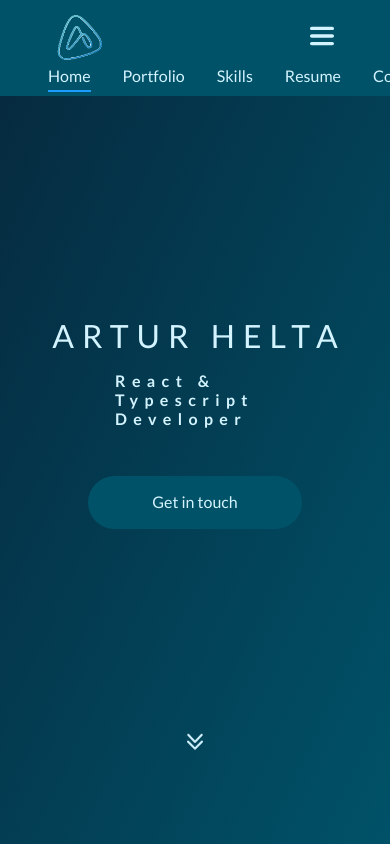
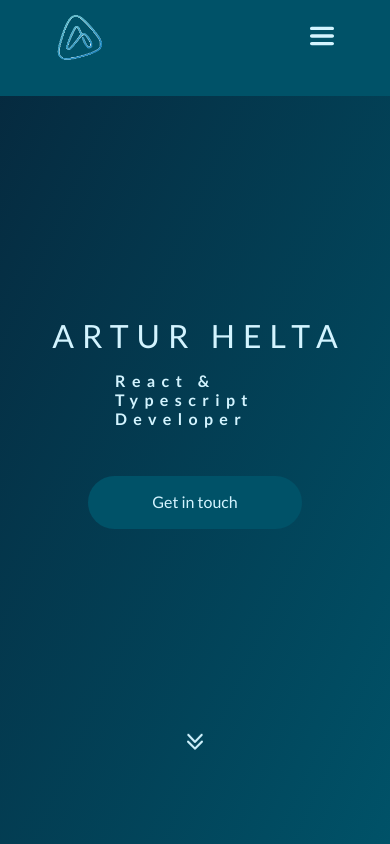
Before and after one commit to helter88/portfolio-website, a React (Create React App) app: page / in a window 390 px wide. Shown: the top 844 px of the page. Built offline with nearby package versions, Linux system fonts and the light colour scheme.

Commit message:
adapt responsive style to Header

```diff
--- a/src/components/Header.module.css
+++ b/src/components/Header.module.css
@@ -97,14 +97,15 @@ ul {
         right: 3.5rem;
     }
 
-    /* .nav-container ul{
+    .nav-container ul{
         flex-direction: column;
         padding: 1.5rem 0;
 
-    } */
+    }
 
     .nav-container.active{
         display: flex;
+        justify-content: center;
 
     }
 
--- a/src/components/Header.tsx
+++ b/src/components/Header.tsx
@@ -5,10 +5,9 @@ import {Link} from 'react-scroll';
 import { ReactComponent as Hamburger } from './../img/hamburger-icon.svg';
 
 const Header = () => {
-  const [isClicked, setIsClicked] = useState(false);
+  const [isOpen, setIsOpen] = useState(false);
 
-  console.log(isClicked);
-
+  const toggleOpen = () => setIsOpen(!isOpen);
 
   const toogleHome= () =>{
     window.scrollTo({top: 0, left: 0, behavior: 'smooth'});
@@ -20,17 +19,22 @@ const Header = () => {
           <img src={logo} alt='logo' className={styles.logo} onClick={toogleHome} />
         </div>
 
-      <div className={styles[`nav-container ${isClicked && 'active'}`]}>
+      <div className={`${styles['nav-container']} ${isOpen && styles.active}`}>
         <ul>
-        <li><Link activeClass={styles.active} to="hero" spy={true} smooth={true} className={styles['top-nav-bar']}>Home</Link></li>
-        <li><Link activeClass={styles.active} to="portfolio" spy={true} smooth={true} className={styles['top-nav-bar']}>Portfolio</Link></li>
-        <li><Link activeClass={styles.active} to="skills" spy={true} smooth={true} className={styles['top-nav-bar']}>Skills</Link></li>
-        <li><Link activeClass={styles.active} to="resume" spy={true} smooth={true} className={styles['top-nav-bar']}>Resume</Link></li>
-        <li><Link activeClass={styles.active} to="contact" spy={true} smooth={true} className={styles['top-nav-bar']}>Contact</Link></li>
+        <li><Link activeClass={styles.active} to="hero" spy={true}
+        smooth={true} className={styles['top-nav-bar']} onClick={toggleOpen}>Home</Link></li>
+        <li><Link activeClass={styles.active} to="portfolio" spy={true}
+         smooth={true} className={styles['top-nav-bar']} onClick={toggleOpen}>Portfolio</Link></li>
+        <li><Link activeClass={styles.active} to="skills" spy={true}
+         smooth={true} className={styles['top-nav-bar']} onClick={toggleOpen}>Skills</Link></li>
+        <li><Link activeClass={styles.active} to="resume" spy={true}
+         smooth={true} className={styles['top-nav-bar']} onClick={toggleOpen}>Resume</Link></li>
+        <li><Link activeClass={styles.active} to="contact" spy={true}
+         smooth={true} className={styles['top-nav-bar']} onClick={toggleOpen}>Contact</Link></li>
         </ul>
 
       </div>
-      <div className={styles['hamburger-container']} onClick={()=>setIsClicked(!isClicked)} ><Hamburger /></div>
+      <div className={styles['hamburger-container']} onClick={toggleOpen} ><Hamburger /></div>
     </div>
   )
 }
```
